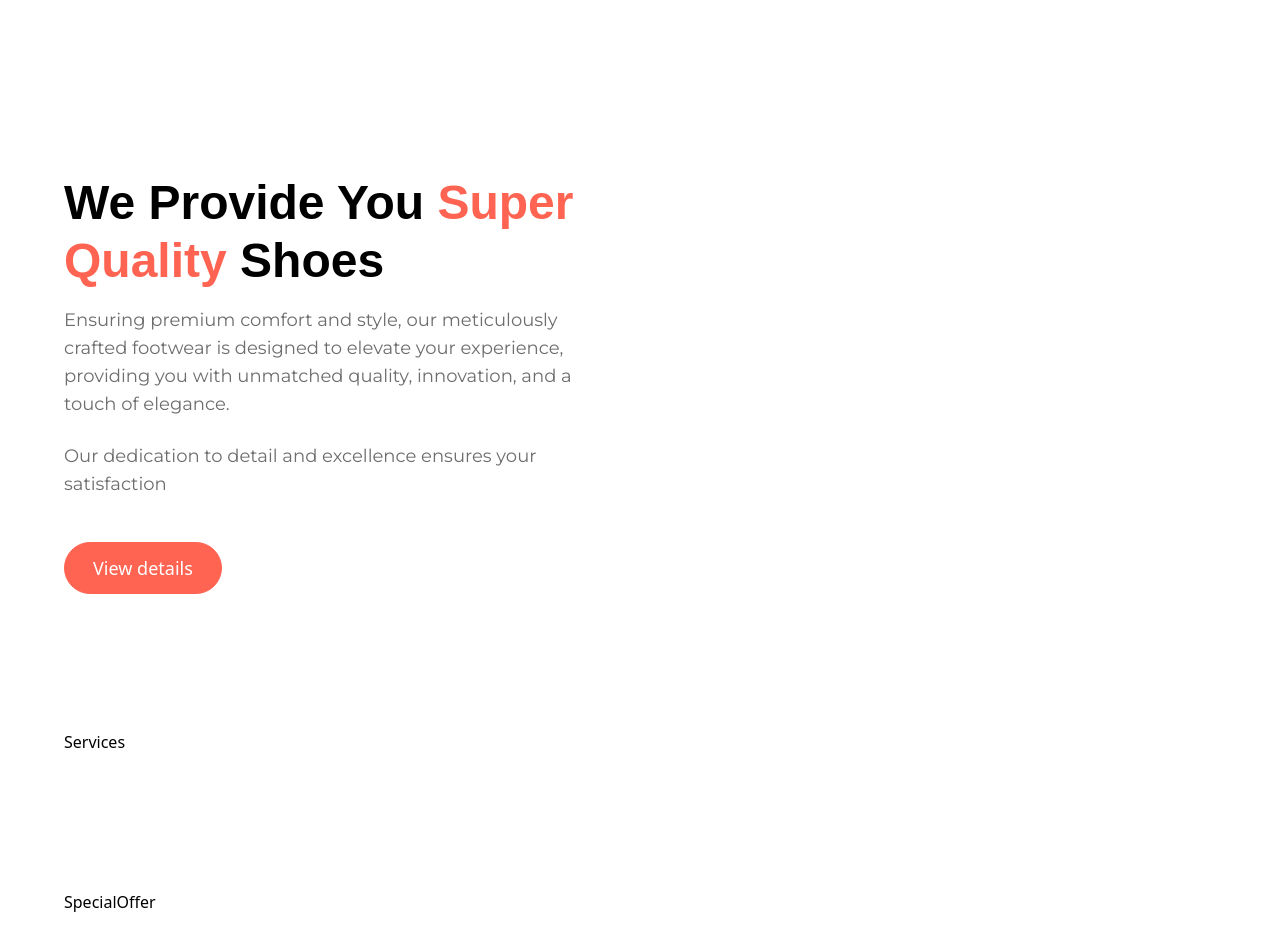
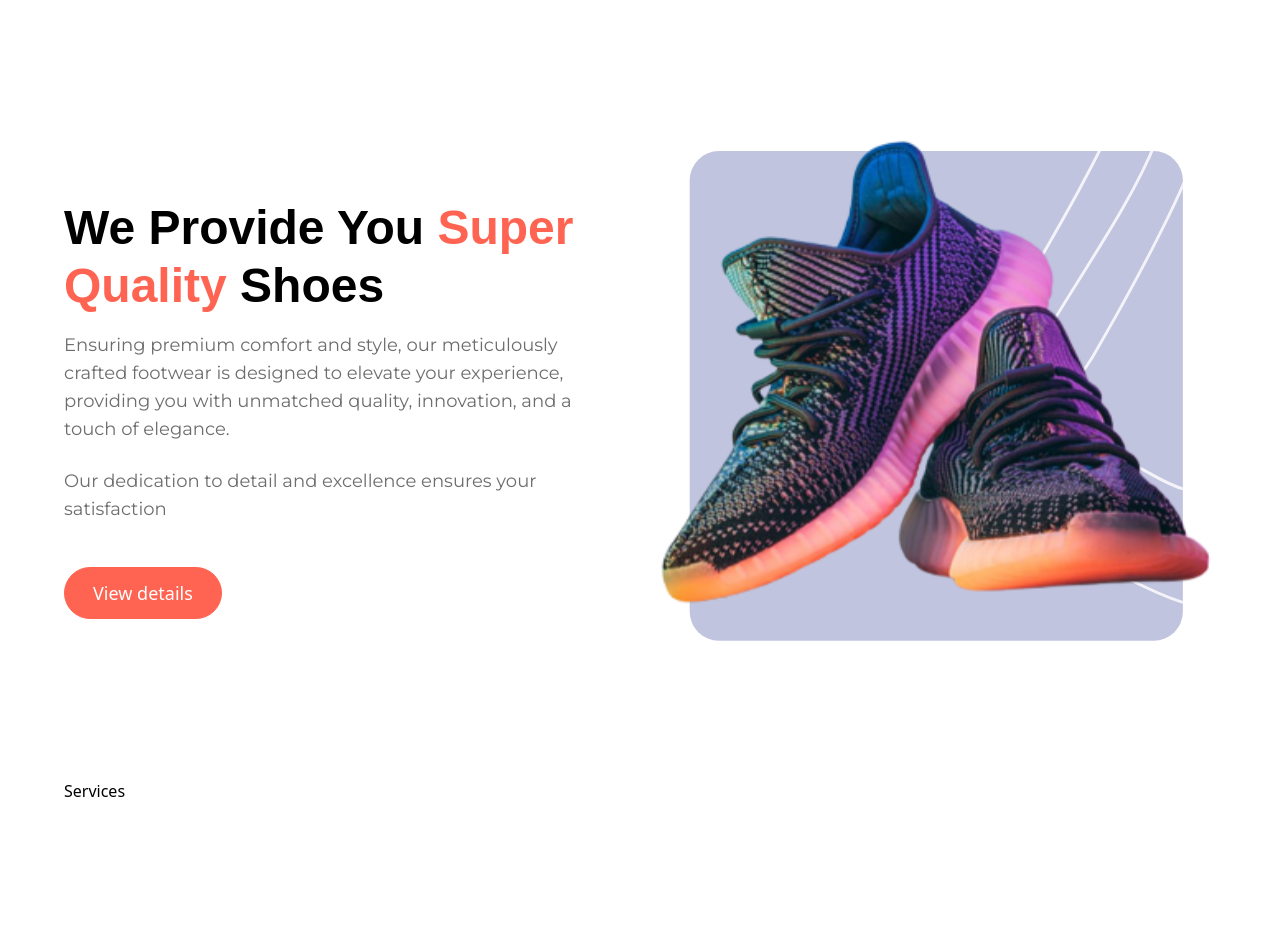
Before and after one commit to PVSR-git/Nike, a React (Create React App) app: page / in a window 1280 px wide. Shown: the part 1660-2591 px from the top of the page. Built offline with nearby package versions, Linux system fonts and the light colour scheme; a web font is replaced by a local one.

Commit message:
SuperQuality.jsx  right part also completed.

```diff
--- a/src/sections/SuperQuality.jsx
+++ b/src/sections/SuperQuality.jsx
@@ -1,5 +1,6 @@
 import React from "react";
 import Button from "../components/Button";
+import { shoe8 } from "../assets/images";
 
 const SuperQuality = () => {
   return (
@@ -28,6 +29,15 @@
           <Button label="View details" />
         </div>
       </div>
+      <div className="flex-1 flex justify-center items-center">
+        <img
+          src={shoe8}
+          alt="shoe8"
+          className="object-contain"
+          width={570}
+          height={522}
+        />
+      </div>
     </section>
   );
 };
```
